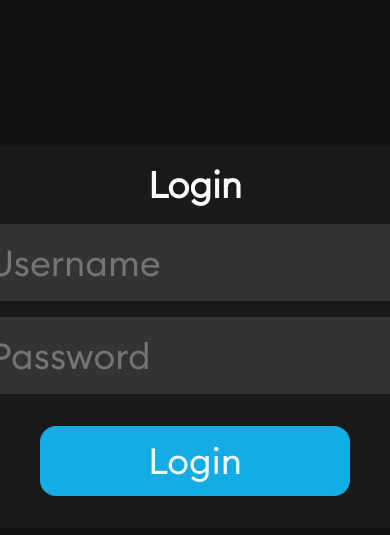
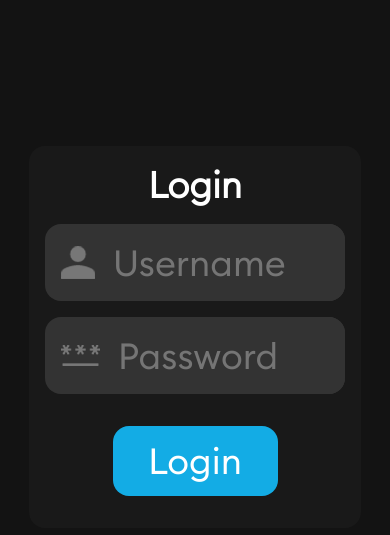
Before and after one commit to Matthew-Bowman/Aidann-Portfolio, a PHP site: page /login.html in a window 390 px wide; the page is wider, and only the part inside the window is pictured. Shown: the part 85-620 px from the top of that part. Run offline with PHP 8.4, Linux system fonts and the light colour scheme.

Commit message:
Made login page reponsive

```diff
--- a/src/css/login.css
+++ b/src/css/login.css
@@ -22,7 +22,7 @@ body {
 }
 
 .login-container form input {
-    width: 480px;
+    width: 100%;
     height: 75px;
     background-color: #333333;
     border: 0;
@@ -30,7 +30,7 @@ body {
 }
 
 .login-container form button {
-    width: 310px;
+    width: 55%;
     height: 70px;
     color: #ffffff;
     background-color: #13ace5;
@@ -61,3 +61,9 @@ body {
 input:focus {
     outline: none;
 }
+
+@media screen and (max-width: 650px) {
+    .login-container {
+        width: 300px;
+    }
+}
```
